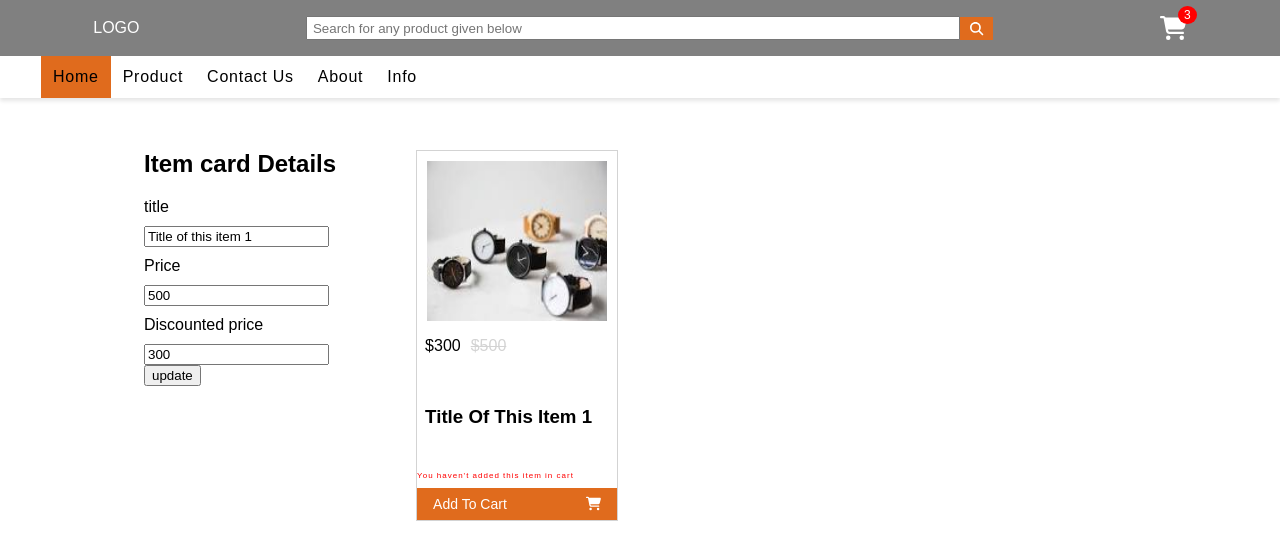
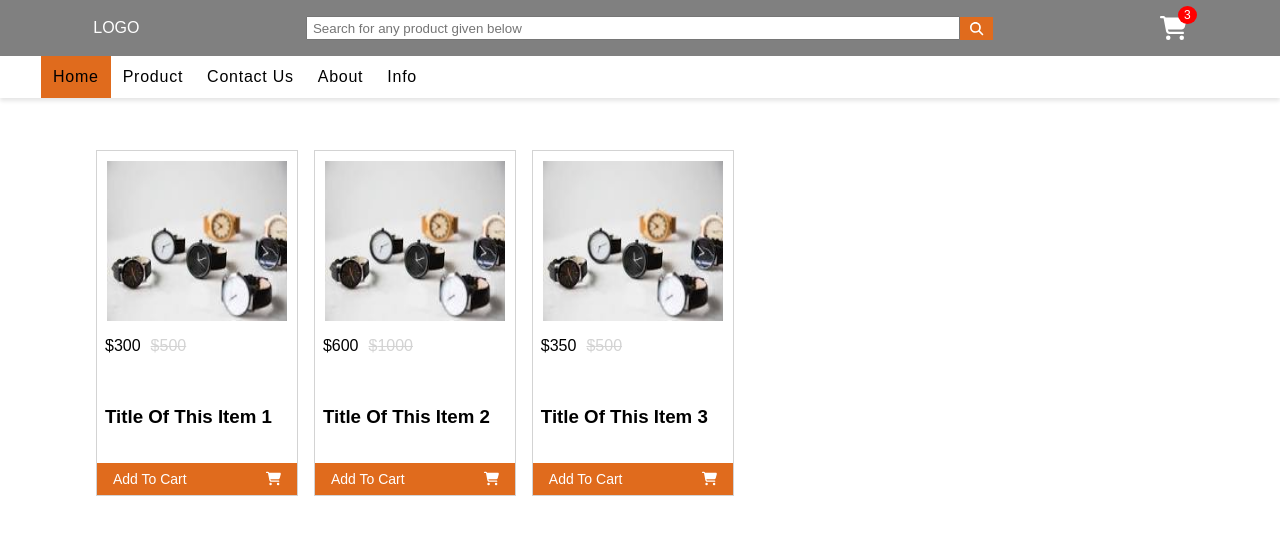
Before and after one commit to siddharthsharma96/React-eCommerce-Project, a React (Create React App) app: page / in a window 1280 px wide. Shown: the top 560 px of the page. Built offline with nearby package versions, Linux system fonts and the light colour scheme.

Commit message:
Added another functionality for adding items in cart

```diff
--- a/src/App.css
+++ b/src/App.css
@@ -212,3 +212,19 @@ header {
 .subheader-Listitem:hover {
   background-color: rgb(224, 107, 29);
 }
+.hidden {
+  display: none;
+}
+.add-items {
+  display: flex;
+  height: 25px;
+  /* flex-direction: row; */
+  justify-content: space-between;
+  align-items: center;
+}
+.add-items button {
+  height: 25px;
+  width: 35px;
+  border: none;
+  background-color: rgb(224, 107, 29);
+}
--- a/src/components/Layout/Form.js
+++ b/src/components/Layout/Form.js
@@ -1,4 +1,52 @@
-const Form = () => {
-  return;
+const Form = (props) => {
+  const handleEvents = (e) => {
+    props.onChangeInput(e);
+  };
+  const submitForm = (e) => {
+    props.onSubmitForm(e);
+  };
+  return (
+    <div className="form">
+      <form onSubmit={submitForm}>
+        <h2>Item card Details</h2>
+        <div className="input-field">
+          <label htmlFor="title">title</label>
+          <input
+            name="title"
+            type="text"
+            placeholder="enter Value"
+            value={props.item.title}
+            onChange={handleEvents}
+            required
+          ></input>
+        </div>
+        <div className="input-field">
+          <label htmlFor="price">Price</label>
+          <input
+            name="price"
+            type="number"
+            placeholder="enter Value"
+            value={props.item.price}
+            onChange={handleEvents}
+            required
+          ></input>
+        </div>
+        <div className="input-field">
+          <label htmlFor="discountedPrice">Discounted price</label>
+          <input
+            name="discountedPrice"
+            type="number"
+            placeholder="enter discPricelue"
+            value={props.item.discountedPrice}
+            onChange={handleEvents}
+            required
+          ></input>
+        </div>
+        <div>
+          <button>update</button>
+        </div>
+      </form>
+    </div>
+  );
 };
 export default Form;
--- a/src/components/Listitem/ListItems.js
+++ b/src/components/Listitem/ListItems.js
@@ -4,13 +4,24 @@ import { useState } from "react";
 const ListItem = ({ data }) => {
   // console.log({ data });
   // console.log(data.price);
-  const [message, setMessage] = useState("You haven't added this item in cart");
-  const clicked = () => {
-    console.log("msg ", data);
-    console.log(message);
-    setMessage("cart added");
-    console.log(message);
+
+  const [counter, setCounter] = useState(0);
+  // const [message, setMessage] = useState("You haven't added this item in cart");
+  const increaseCounter = () => {
+    setCounter(counter + 1);
   };
+  const decreaseCounter = () => {
+    if (counter === 0) {
+      return;
+    }
+    setCounter(counter - 1);
+  };
+  // const clicked = () => {
+  //   console.log("msg ", data);
+  //   console.log(message);
+  //   setMessage("cart added");
+  //   console.log(message);
+  // };
   return (
     <div className="ListItem-Conatiner">
       <img
@@ -26,13 +37,21 @@ const ListItem = ({ data }) => {
         <div className="list-title">
           <h3>{data.title}</h3>
         </div>
-        <p className="cartMsg">{message}</p>
+        {/* <p className="cartMsg">{message}</p> */}
       </div>
-      <button className="List-item-button" onClick={clicked}>
-        <span>add to cart</span>
-        <FontAwesomeIcon className="Listitem-btn-img" icon={faShoppingCart} />
-        {/* <img className="Listitem-btn-img" src={AddtoCart} alt="kl"></img> */}
-      </button>
+      {counter < 1 ? (
+        <button className="List-item-button" onClick={increaseCounter}>
+          <span>add to cart</span>
+          <FontAwesomeIcon className="Listitem-btn-img" icon={faShoppingCart} />
+          {/* {/* <img className="Listitem-btn-img" src={AddtoCart} alt="kl"></img> * */}
+        </button>
+      ) : (
+        <div className={"add-items"}>
+          <button onClick={decreaseCounter}>-</button>
+          <p>{counter}</p>
+          <button onClick={increaseCounter}>+</button>
+        </div>
+      )}
     </div>
   );
 };
--- a/src/components/Product.js
+++ b/src/components/Product.js
@@ -1,15 +1,31 @@
 import { useState } from "react";
 import ListItem from "./Listitem/ListItems.js";
+import Form from "./Layout/Form.js";
 const Product = () => {
+  const [ckey, setCkey] = useState(0);
   // const [title, setTitle] = useState("");
   // const [discountedPrice, setDiscountedPrice] = useState(0);
   // const [price, setPrice] = useState(0);
-  const [item, setItem] = useState({
-    id: 0,
-    title: "Title of this item 1",
-    discountedPrice: 300,
-    price: 500,
-  });
+  const [item, setItem] = useState([
+    {
+      id: { ckey },
+      title: "Title of this item 1",
+      discountedPrice: 300,
+      price: 500,
+    },
+    {
+      id: 1,
+      title: "Title of this item 2",
+      discountedPrice: 600,
+      price: 1000,
+    },
+    {
+      id: 2,
+      title: "Title of this item 3",
+      discountedPrice: 350,
+      price: 500,
+    },
+  ]);
   // const handletitle = (event) => {
   //   // setTitle(event.target.value);
   //   setItem({
@@ -51,72 +67,40 @@ const Product = () => {
   //     price: 500,
   //   },
   // ];
-  const submitForm = (e) => {
-    e.preventDefault();
+  // const submitForm = (e) => {
+  //   e.preventDefault();
 
-    if (item.discountedPrice > item.price) {
-      alert("higher value");
-      return;
-    }
-    // setItem({
-    //   title,
-    //   discountedPrice,
-    //   price,
-    // });
-  };
-  const handleEvents = (e) => {
-    console.log(e.target.name, e.target.value);
-    setItem({
-      ...item,
-      [e.target.name]: [e.target.value],
-    });
-  };
+  //   if (item.discountedPrice > item.price) {
+  //     alert("higher value");
+  //     return;
+  //   }
+  //   console.log("item Updated", item);
+  //   // setItem({
+  //   //   title,
+  //   //   discountedPrice,
+  //   //   price,
+  //   // });
+  // };
+  // const handleEvents = (e) => {
+  //   console.log(e.target.name, e.target.value);
+  //   setItem({
+  //     ...item,
+  //     [e.target.name]: [e.target.value],
+  //   });
+  // };
   return (
     <div className="List-container">
-      <div className="form">
-        <form onSubmit={submitForm}>
-          <h2>Item card Details</h2>
-          <div className="input-field">
-            <label htmlFor="title">title</label>
-            <input
-              name="title"
-              type="text"
-              placeholder="enter Value"
-              value={item.title}
-              onChange={handleEvents}
-              required
-            ></input>
-          </div>
-          <div className="input-field">
-            <label htmlFor="price">Price</label>
-            <input
-              name="price"
-              type="number"
-              placeholder="enter Value"
-              value={item.price}
-              onChange={handleEvents}
-              required
-            ></input>
-          </div>
-          <div className="input-field">
-            <label htmlFor="discountedPrice">Discounted price</label>
-            <input
-              name="discountedPrice"
-              type="number"
-              placeholder="enter discPricelue"
-              value={item.discountedPrice}
-              onChange={handleEvents}
-              required
-            ></input>
-          </div>
-          <div>
-            <button>update</button>
-          </div>
-        </form>
-      </div>
-      <ListItem data={item}></ListItem>
+      {/* <Form
+        item={item}
+        onChangeInput={handleEvents}
+        onSubmitForm={submitForm}
+      ></Form> */}
+      {/* <ListItem data={item}></ListItem> */}
       {/* <ListItem data={items[1]}></ListItem>
       <ListItem data={items[2]}></ListItem> */}
+      {item.map((i) => {
+        return <ListItem key={i.id} data={i}></ListItem>;
+      })}
     </div>
   );
 };
```
